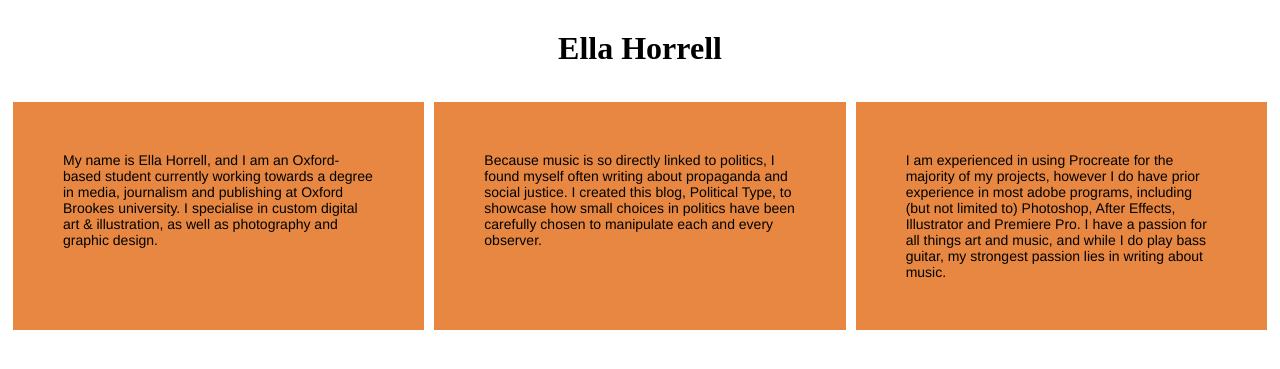
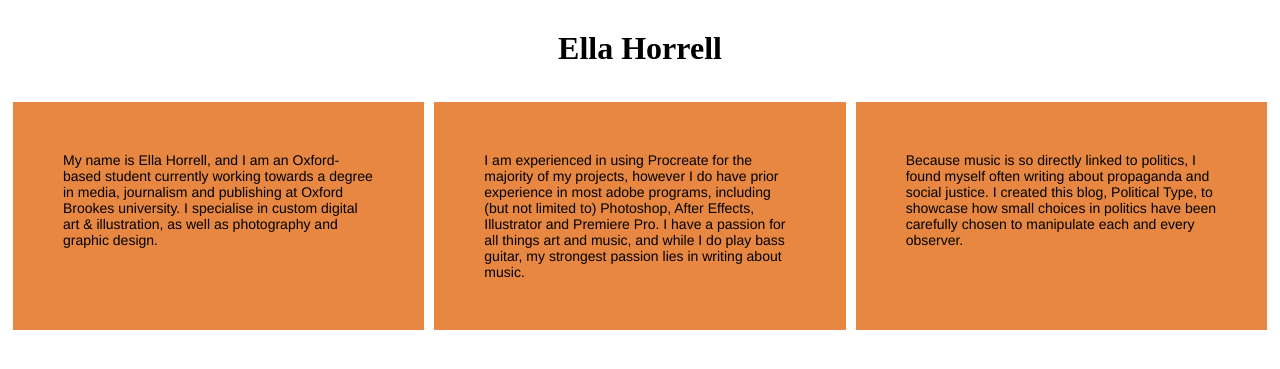
Before and after one commit to ellahorrell/brookesblog, a Jekyll site: the page aboutme/index.html, which Jekyll copies as it is, in a window 1280 px wide. Shown: the top 369 px of the page. Built offline with Jekyll 4.4.1, drawn with Linux system fonts in a browser that asks for light colours.

Commit message:
Update index.html

```diff
--- a/aboutme/index.html
+++ b/aboutme/index.html
@@ -57,8 +57,8 @@
 <body>
   <div class="holdingcontainer">
     <div class="internalcontainerL">My name is Ella Horrell, and I am an Oxford-based student currently working towards a degree in media, journalism and publishing at Oxford Brookes university. I specialise in custom digital art & illustration, as well as photography and graphic design.</div>
-    <div class="internalcontainerM">Because music is so directly linked to politics, I found myself often writing about propaganda and social justice. I created this blog, Political Type, to showcase how small choices in politics have been carefully chosen to manipulate each and every observer.</div>
-    <div class="internalcontainerR">I am experienced in using Procreate for the majority of my projects, however I do have prior experience in most adobe programs, including (but not limited to) Photoshop, After Effects, Illustrator and Premiere Pro. I have a passion for all things art and music, and while I do play bass guitar, my strongest passion lies in writing about music.</div>
+    <div class="internalcontainerM">I am experienced in using Procreate for the majority of my projects, however I do have prior experience in most adobe programs, including (but not limited to) Photoshop, After Effects, Illustrator and Premiere Pro. I have a passion for all things art and music, and while I do play bass guitar, my strongest passion lies in writing about music.</div>
+    <div class="internalcontainerR">Because music is so directly linked to politics, I found myself often writing about propaganda and social justice. I created this blog, Political Type, to showcase how small choices in politics have been carefully chosen to manipulate each and every observer.</div></div>
    </div>
 
 
```
